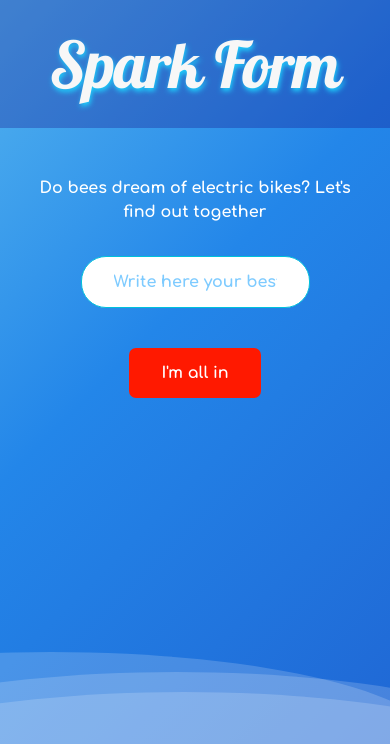
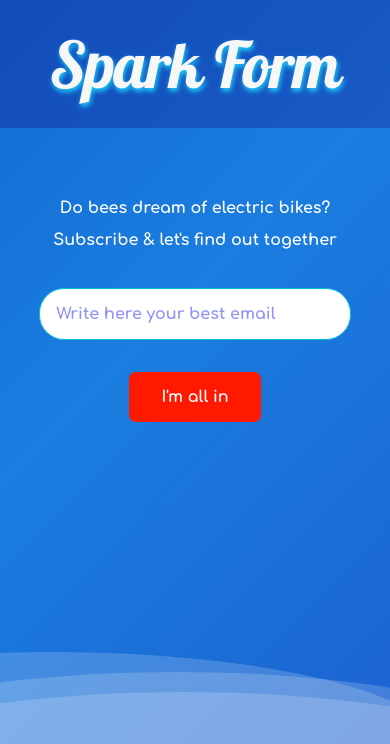
Before and after one commit to clasei/spark-form, a React (Vite) app: page / in a window 390 px wide. Shown: the top 744 px of the page. Built offline with nearby package versions, Linux system fonts and the light colour scheme.

Commit message:
1st UX version completed

```diff
--- a/src/components/background/Background.css
+++ b/src/components/background/Background.css
@@ -3,7 +3,7 @@
     width: 100%;
     height: 100vh;
     font-family: -apple-system, BlinkMacSystemFont, sans-serif;
-    background: linear-gradient(315deg, rgb(28, 72, 192) 3%, rgb(35, 134, 233) 38%, rgb(145, 238, 246) 68%, rgb(29, 49, 120) 98%);
+    background: linear-gradient(315deg, rgb(28, 72, 192) 3%, rgb(27, 125, 224) 38%, rgb(8, 83, 188) 68%, rgb(14, 34, 105) 98%);
     animation: gradient 25s ease infinite;
     background-size: 300% 300%;
     background-attachment: fixed;
--- a/src/components/signup-form/SignupForm.css
+++ b/src/components/signup-form/SignupForm.css
@@ -1,5 +1,6 @@
 .signup-form {
     text-align: center;
+    align-items: center;
     padding: 2rem;
     font-family: "Comfortaa", sans-serif;
   }
@@ -12,10 +13,13 @@
 }
 
   .signup-text {
+    margin-top: 3rem;
     margin-bottom: 1rem;
+    line-height: 2rem;
   }
 
   .signup-input {
+    color: #232aed;
     margin: 1rem;
     padding: 1rem 2rem;
     border-radius: 25px;
@@ -24,8 +28,8 @@
   }
 
   .signup-input::placeholder {
-    color: #7ecbff;
-    opacity: 1;
+    color: #232aed;
+    opacity: 0.5;
   }
 
   .signup-button {
@@ -45,10 +49,21 @@
 
   @media (max-width: 768px) {
     .signup-text {
+        margin-top: 2rem;
         margin-bottom: 1rem;
       }
 
     .signup-text, .signup-input, .signup-button {
         font-size: 1rem;
     }
+
+    .signup-input {
+        margin: 1rem auto;
+        padding: 1rem;
+        width: 85%;
+      }
+
+      .signup-button {
+        margin-top: 1rem;
+      }
   }
--- a/src/components/signup-form/SignupForm.jsx
+++ b/src/components/signup-form/SignupForm.jsx
@@ -12,7 +12,7 @@ const SignupForm = () => {
 
   return (
     <form className="signup-form" onSubmit={handleSubmit}>
-      <p className="signup-text">Do bees dream of electric bikes? Let's find out together</p>
+      <p className="signup-text">Do bees dream of electric bikes? Subscribe & let's find out together</p>
       <input
         type="email"
         className="signup-input"
```
